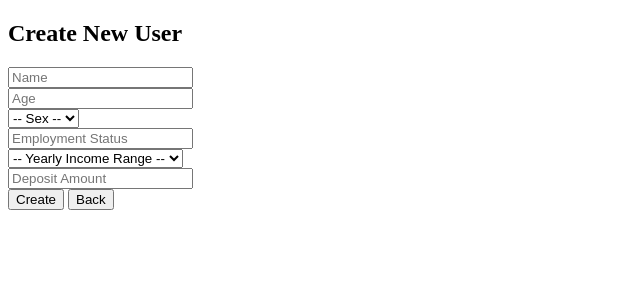
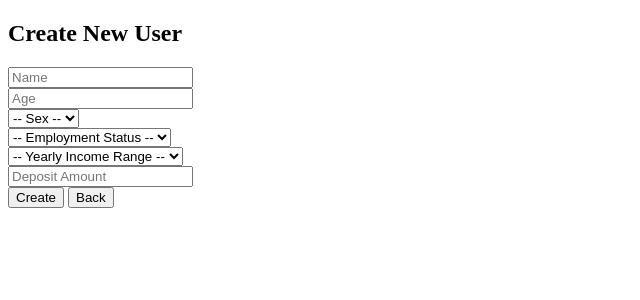
Before and after one commit to Breezlol/portfolio-analysis-tool, a React (Vite) app in the folder portfolio-frontend/: page / in a window 1280 px wide. Both pictures are taken after a click on the button "Create New User". Shown: the top 300 px of the page, without its empty margins (0-640 px from the left). Built offline with nearby package versions, Linux system fonts and the light colour scheme; the HTML template or start-up script is replaced by a standard one.

Commit message:
Change employment status field to dropdown with predefined options.

```diff
--- a/portfolio-frontend/src/App.jsx
+++ b/portfolio-frontend/src/App.jsx
@@ -44,7 +44,16 @@ export default function App() {
         <select value={form.sex} onChange={e => set('sex', e.target.value)} required>
           <option value="">-- Sex --</option><option>Male</option><option>Female</option><option>Other</option>
         </select><br/>
-        <input placeholder="Employment Status" value={form.employmentStatus} onChange={e => set('employmentStatus', e.target.value)} required /><br/>
+        <select value={form.employmentStatus} onChange={e => set('employmentStatus', e.target.value)} required>
+          <option value="">-- Employment Status --</option>
+          <option>Unemployed</option>
+          <option>Student</option>
+          <option>Part-time employed</option>
+          <option>Full-time employed</option>
+          <option>Self-employed</option>
+          <option>Retired</option>
+          <option>Other</option>
+        </select><br/>
         <select value={form.incomeRange} onChange={e => set('incomeRange', e.target.value)} required>
           <option value="">-- Yearly Income Range --</option>
           <option>{'< 10,000'}</option>
```
